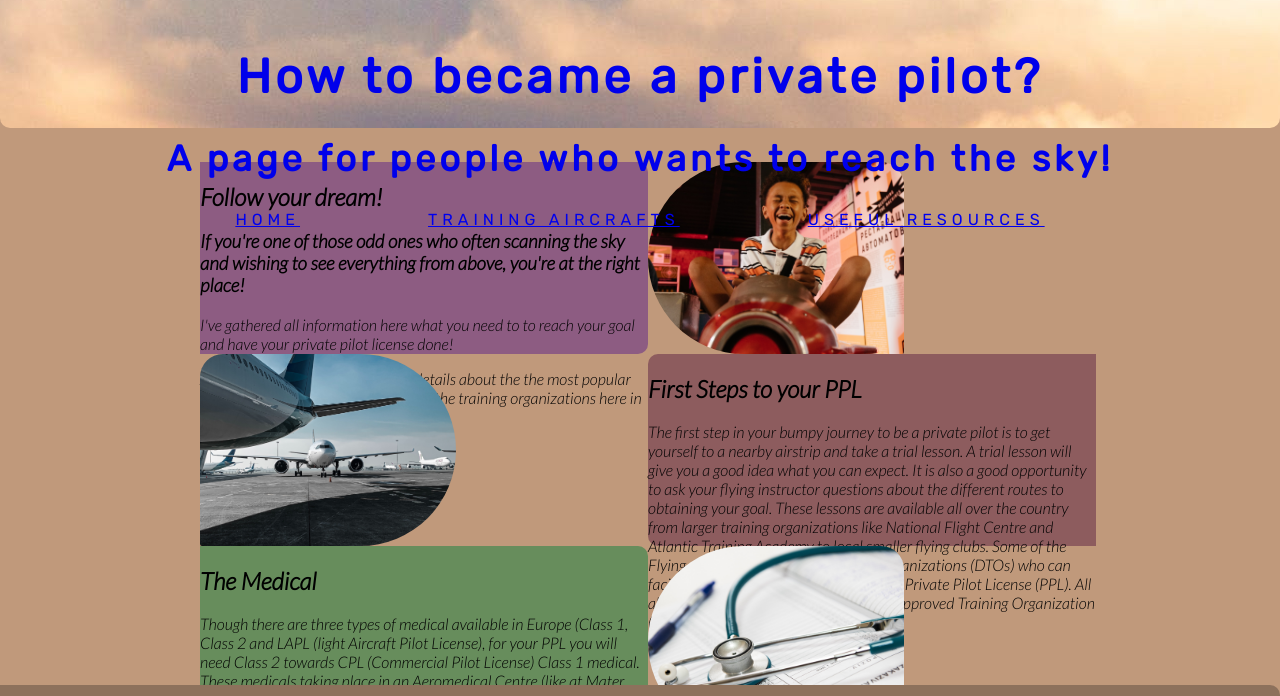
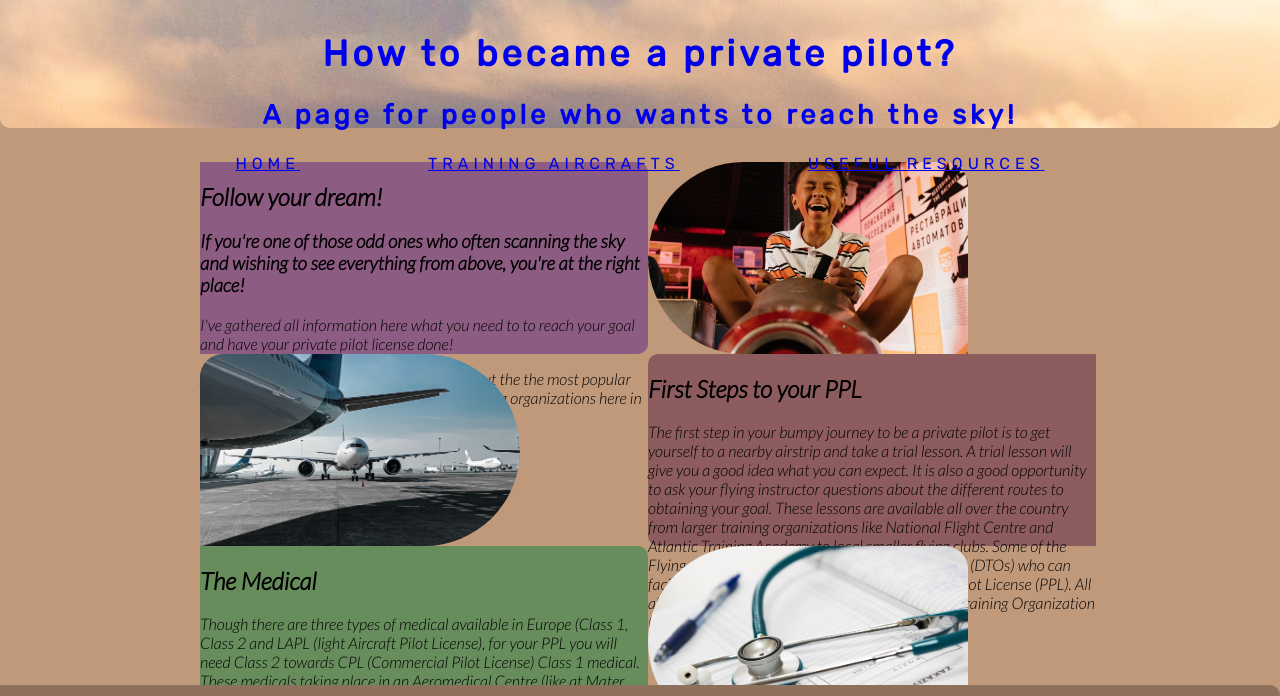
Before and after one commit to pappa025/How-to-became-a-pilot, a plain HTML site: page index.html in a window 1280 px wide. Shown: the top 696 px of the page. Drawn offline with Linux system fonts and the light colour scheme.

Commit message:
starting the aircraft page

```diff
--- a/assets/css/style.css
+++ b/assets/css/style.css
@@ -15,7 +15,7 @@ header {
     width: 100%;
     top: 0;
     left: 0;
-    height: 10vw;
+    max-height: 10vw;
     background-color: #0000EB;
     background: url('/assets/images/clouds_header.jpeg') no-repeat center center;
     font-family: 'Rubik', sans-serif;
@@ -25,11 +25,9 @@ header {
     }
 
 .page-title {
-    color: #0000EB;
-    font-size: 150%;
-    text-transform: uppercase, bold;
     letter-spacing: 4px;
-    padding-top: 1rem;
+    padding-top: 0.5rem;
+    font-size: large;
 }
 
 .navbar {
@@ -96,7 +94,7 @@ footer>p {
 .dream-pic {
     grid-area: c;
     object-fit: cover;
-    width: 20vw;
+    width: 25vw;
     height: 100%;
     background: rgb(75, 37, 22);
     border-radius: 250px 60px 5px 250px;
@@ -113,7 +111,7 @@ footer>p {
     grid-area: e;
     height: 100%;
     object-fit: cover;
-    width: 20vw;
+    width: 25vw;
     border-radius: 60px 250px 250px 5px;
     }
 
@@ -128,7 +126,7 @@ footer>p {
     grid-area: g;
     height: 100%;
     object-fit: cover;
-    width: 20vw;
+    width: 25vw;
     border-radius: 250px 60px 5px 250px;
 }
 
@@ -143,6 +141,6 @@ footer>p {
     grid-area: i;
     height: 100%;
     object-fit: cover;
-    width: 20vw;
+    width: 25vw;
     border-radius: 60px 250px 250px 5px;
 }
```
Also changed, not shown: aircraft.html (+2 -0 lines).
